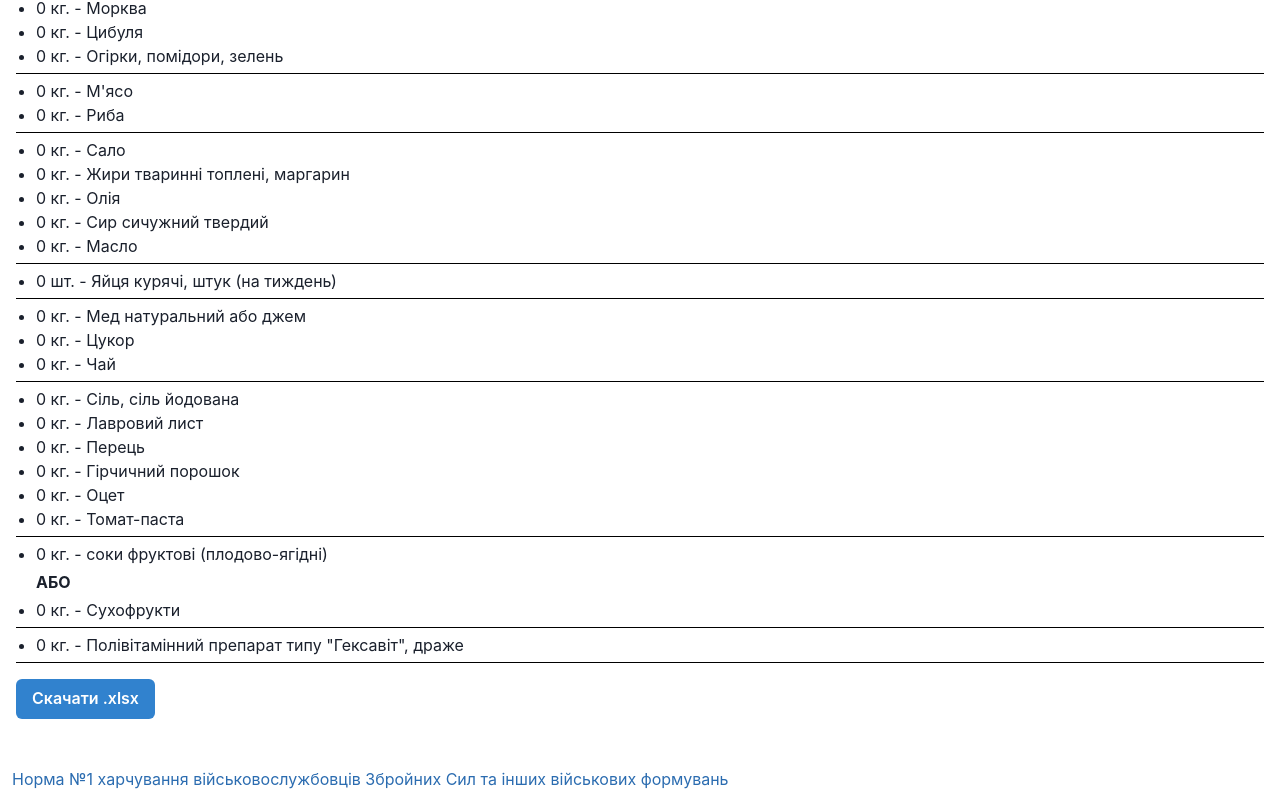
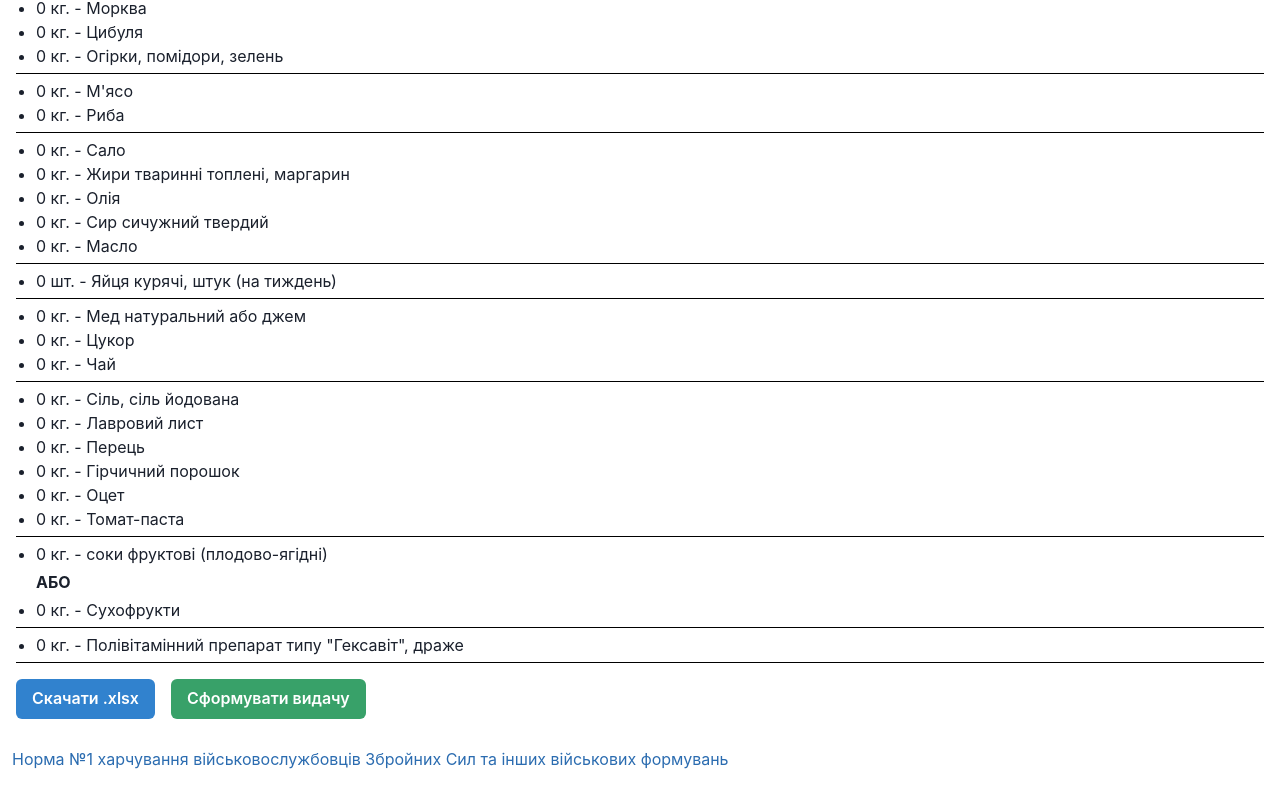
Before and after one commit to VladislavMinchuk/food-service, a React (Vite) app: page / in a window 1280 px wide. Shown: the part 595-1398 px from the top of the page. Built offline with nearby package versions, Linux system fonts and the light colour scheme.

Commit message:
Create issuance-page. Create functionality for passing query params between pages

```diff
--- a/src/components/XLSXDownload.tsx
+++ b/src/components/XLSXDownload.tsx
@@ -64,9 +64,9 @@ const XLSXDownload = ({ titel, data }: XLSXDownloadProps) => {
   };
 
   return (
-    <div style={{ marginBottom: '20px' }}>
+    <>
       <Button type='button' colorScheme='blue' onClick={downloadHandler}>{ titel }</Button>
-    </div>
+    </>
   );
 };
 
--- a/src/pages/DailyStandartPage.tsx
+++ b/src/pages/DailyStandartPage.tsx
@@ -6,9 +6,12 @@ import {
   Box,
   Button,
   Input,
-  Heading
+  Heading,
+  Wrap,
+  WrapItem,
 } from '@chakra-ui/react';
 import { Flex } from '@chakra-ui/react';
+import { Link as ReactRouterLink } from 'react-router-dom';
 import { IDailyList } from "../interfaces";
 import { round, parseFodListIntoXlsx, calcDailyStandart, calcDailyGuard } from "../utils";
 import MainGroupsHolder from "../components/dailyGroups/MainGroupsHolder";
@@ -34,6 +37,8 @@ const DailyStandartPage = () => {
   const guardQuantityInput = parseInt(watch('guardQuantity'));
 
   const [dailyList, setDailyList] = useState<IDailyList[]>([]);
+
+  const issuanceURLquery = `?dailyValue=${dailyQuantityInput || 0}&guardValue=${isGuard ? guardQuantityInput : 0}`;
 
   const onSubmit: SubmitHandler<Inputs> = () => {
     calculateByQuantity();
@@ -83,7 +88,23 @@ const DailyStandartPage = () => {
       <Box mb={4}>
         <MainGroupsHolder list={dailyList} />
       </Box>
-      <XLSXDownload data={parseFodListIntoXlsx(dailyList)} titel="Скачати .xlsx" />
+      <Wrap spacing={4}>
+        <WrapItem>
+          <XLSXDownload data={parseFodListIntoXlsx(dailyList)} titel="Скачати .xlsx" />
+        </WrapItem>
+        <WrapItem>
+          <Button
+            as={ReactRouterLink}
+            to={{
+              pathname: '/issuance',
+              search: issuanceURLquery
+            }}
+            colorScheme="green"
+          >
+            Сформувати видачу
+          </Button>
+        </WrapItem>
+      </Wrap>
     </Box>
   );
 };
--- /dev/null
+++ b/src/pages/IssuancePage.tsx
@@ -0,0 +1,16 @@
+import { Box, Button } from "@chakra-ui/react";
+import { Link as ReactRouterLink, useLocation } from 'react-router-dom';
+
+const IssuancePage = () => {
+  const location = useLocation();
+  const dailyValue = new URLSearchParams(location.search).get('dailyValue');
+  const guardValue = new URLSearchParams(location.search).get('guardValue');
+
+  return (
+    <Box p={4}>
+      <Button as={ReactRouterLink} to="/" colorScheme="blue">На головну</Button>
+    </Box>
+  );
+};
+
+export default IssuancePage;
--- a/src/routes/index.tsx
+++ b/src/routes/index.tsx
@@ -1,8 +1,13 @@
 import DailyStandartPage from "../pages/DailyStandartPage";
+import IssuancePage from "../pages/IssuancePage";
 
 export const router = [
   {
     path: '/',
     element: <DailyStandartPage/>
   },
+  {
+    path: '/issuance',
+    element: <IssuancePage/>
+  },
 ];
```
Also changed, not shown: src/blocks/Header.tsx (added, +13 -0 lines).
